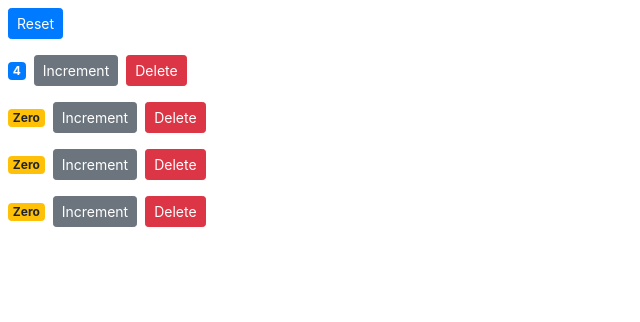
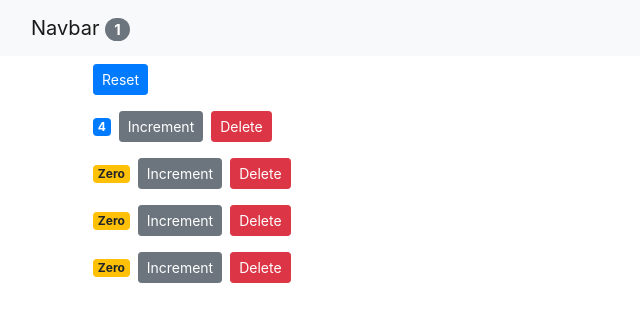
Before and after one commit to JPaul23/ReactBeginner, a React (Create React App) app: page / in a window 1280 px wide. Shown: the top 322 px of the page, without its empty margins (0-640 px from the left). Built offline with nearby package versions, Linux system fonts and the light colour scheme.

Commit message:
multi-components sync & lifting the state Up

```diff
--- a/src/App.js
+++ b/src/App.js
@@ -1,25 +1,54 @@
-import logo from './logo.svg';
-import './App.css';
+import React, { Component } from "react";
+import NavBar from "./components/navbar";
+import Counters from "./components/counters";
+import "./App.css";
 
-function App() {
-  return (
-    <div className="App">
-      <header className="App-header">
-        <img src={logo} className="App-logo" alt="logo" />
-        <p>
-          Edit <code>src/App.js</code> and save to reload.
-        </p>
-        <a
-          className="App-link"
-          href="https://reactjs.org"
-          target="_blank"
-          rel="noopener noreferrer"
-        >
-          Learn React
-        </a>
-      </header>
-    </div>
-  );
+class App extends Component {
+  state = {
+    counters: [
+      { id: 1, value: 4 },
+      { id: 2, value: 0 },
+      { id: 3, value: 0 },
+      { id: 4, value: 0 },
+    ],
+  };
+
+  handleIncrement = (counter) => {
+    const counters = [...this.state.counters];
+    const index = counters.indexOf(counter);
+    counters[index] = { ...counter };
+    counters[index].value++;
+    this.setState({ counters });
+  };
+
+  handleReset = () => {
+    const counters = this.state.counters.map((c) => {
+      c.value = 0;
+      return c;
+    });
+    this.setState({ counters });
+  };
+  handleDelete = (counterId) => {
+    const counters = this.state.counters.filter((c) => c.id !== counterId);
+    this.setState({ counters }); //overriding the state
+  };
+  render() {
+    return (
+      <React.Fragment>
+        <NavBar
+          totalCounters={this.state.counters.filter((c) => c.value > 0).length}
+        />
+        <main className="container">
+          <Counters
+            counters={this.state.counters}
+            onReset={this.handleReset}
+            onIncrement={this.handleIncrement}
+            onDelete={this.handleDelete}
+          />
+        </main>
+      </React.Fragment>
+    );
+  }
 }
 
 export default App;
--- a/src/components/counters.jsx
+++ b/src/components/counters.jsx
@@ -2,50 +2,21 @@
 import Counter from "./counter";
 
 class Counters extends React.Component {
-  state = {
-    counters: [
-      { id: 1, value: 4 },
-      { id: 2, value: 0 },
-      { id: 3, value: 0 },
-      { id: 4, value: 0 },
-    ],
-  };
-
-  handleIncrement = (counter) => {
-    const counters = [...this.state.counters];
-    const index = counters.indexOf(counter);
-    counters[index] = { ...counter };
-    counters[index].value++;
-    this.setState({ counters });
-  };
-
-  handleReset = () => {
-    const counters = this.state.counters.map((c) => {
-      c.value = 0;
-      return c;
-    });
-    this.setState({ counters });
-  };
-  handleDelete = (counterId) => {
-    const counters = this.state.counters.filter((c) => c.id !== counterId);
-    this.setState({ counters }); //overriding the state
-  };
-
   render() {
     return (
       <div>
         <button
-          onClick={this.handleReset}
+          onClick={this.props.onReset}
           className="btn btn-primary btn-sm m-2"
         >
           Reset
         </button>
-        {this.state.counters.map((counter) => (
+        {this.props.counters.map((counter) => (
           <Counter
             key={counter.id}
-            onDelete={this.handleDelete}
+            onDelete={this.props.onDelete}
             counter={counter} //everything we know about counter is in
-            onIncrement={this.handleIncrement}
+            onIncrement={this.props.onIncrement}
           ></Counter>
         ))}
       </div>
--- /dev/null
+++ b/src/components/navbar.jsx
@@ -0,0 +1,19 @@
+import React, { Component } from "react";
+class NavBar extends React.Component {
+  render() {
+    return (
+      <nav className="navbar navbar-light bg-light">
+        <div className="container-fluid">
+          <a className="navbar-brand" href="#">
+            Navbar{" "}
+            <span className="badge badge-pill badge-secondary">
+              {this.props.totalCounters}
+            </span>
+          </a>
+        </div>
+      </nav>
+    );
+  }
+}
+
+export default NavBar;
--- a/src/index.js
+++ b/src/index.js
@@ -4,11 +4,11 @@
 import App from './App';
 import reportWebVitals from './reportWebVitals';
 import 'bootstrap/dist/css/bootstrap.css';
-import Counters from './components/counters';
+
 
 ReactDOM.render(
   <React.StrictMode>
-    <Counters />
+    <App />
   </React.StrictMode>,
   document.getElementById('root')
 );
```
